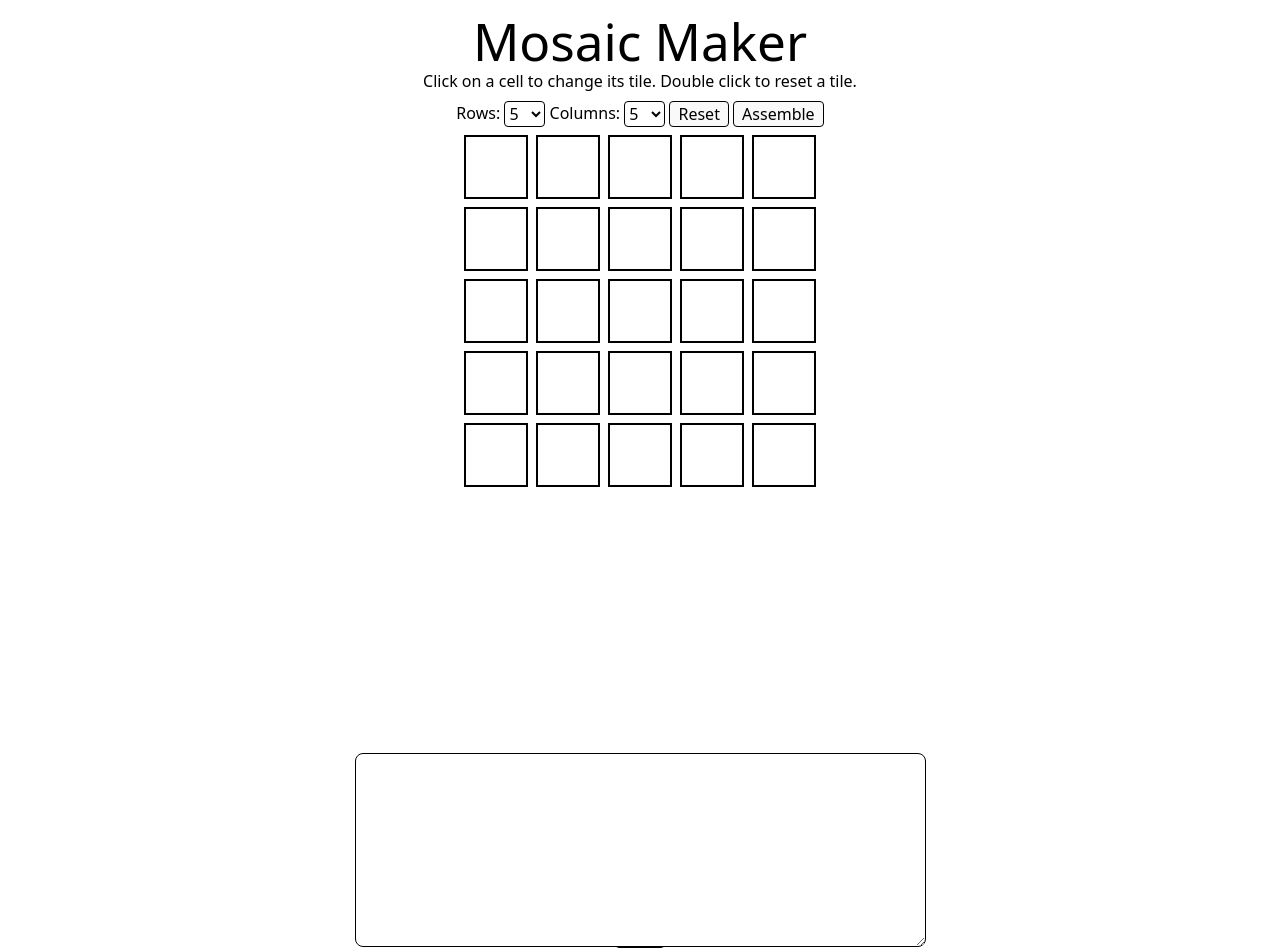
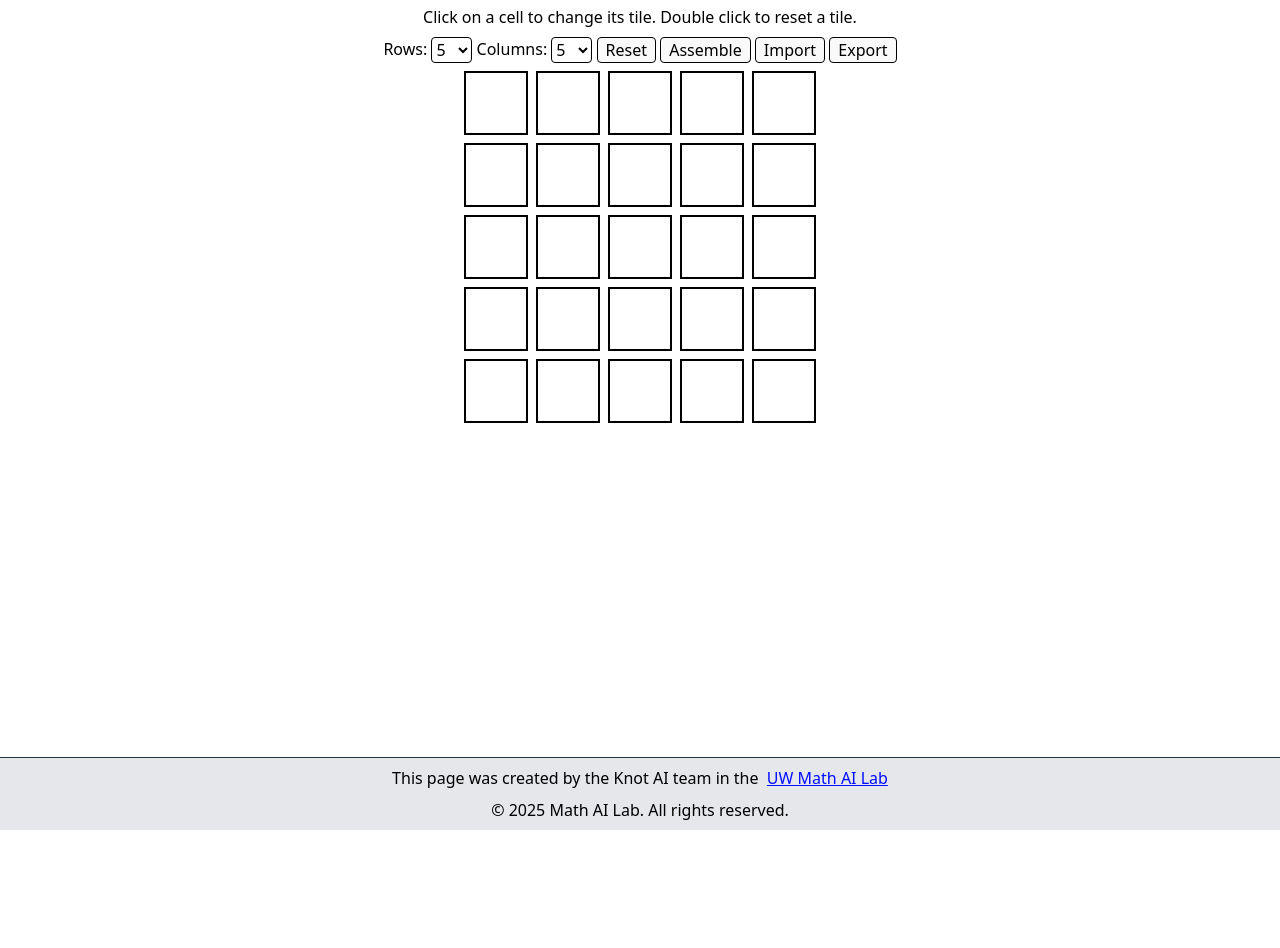
Before and after one commit to soldenstoll/knotlink, a React (Vite) app in the folder client/: page /mosaic-maker in a window 1280 px wide. Shown: the part 124-1072 px from the top of the page. After the commit the page ends 954 px from the top, so only its background shows below. Built offline with nearby package versions, Linux system fonts and the light colour scheme.

Commit message:
updated game section

```diff
--- a/client/src/App.jsx
+++ b/client/src/App.jsx
@@ -17,7 +17,7 @@ function App() {
   return (
     <>
       <Header refFunc={scrollToTop}></Header>
-      <div className='main-content min-h-[101vh] pt-16' ref={topOfPageRef}>
+      <div className='main-content min-h-[101vh] mt-18'>
         <Routes>
           {routes.map(( { path, element }, idx) => {
             console.log(path)
--- a/client/src/KnottingUnknottingGame.jsx
+++ b/client/src/KnottingUnknottingGame.jsx
@@ -15,14 +15,16 @@ function KnottingUnknottingGame() {
     const [gameBegan, setGameBegan] = useState(false)
 
     const wrappedSetter = (_board, _rows, _cols) => {
+        setBoard(_board)
         setRows(_rows)
         setCols(_cols)
-        setBoard(_board)
         setLoadBoard(false)
+        console.log(rows)
+        console.log(cols)
     }
 
     return (
-        <div className="flex flex-col w-full gap-4">
+        <div className="flex flex-col w-full gap-4 text-black">
             {!gameBegan && <div id="game-knotinput-wrapper" className="flex flex-col w-[80%] items-center self-center">
                 {!loadBoard && <button onClick={() => setLoadBoard(true)}>load game board</button>}
                 {loadBoard && <KnotInput setter={wrappedSetter}></KnotInput>}
--- a/client/src/MosaicMaker.jsx
+++ b/client/src/MosaicMaker.jsx
@@ -8,9 +8,10 @@ function MosaicMaker() {
   const [cols, setCols] = useState(5);
   const [resetSignal, setResetSignal] = useState(0);
   const [assembleSignal, setAssembleSignal] = useState(0);
+  const [importSignal, setImportSignal] = useState(false)
+  const [exportSignal, setExportSignal] = useState(false)
 
   const buttonName = ["Assemble", "Edit"];
-
 
   const options = Array.from({ length: 20 }, (_, i) => i + 1)
 
@@ -59,9 +60,25 @@ function MosaicMaker() {
         >
           {buttonName[assembleSignal]}
         </button>
+        <p>&nbsp;</p>
+        <button onClick={() => {
+          setImportSignal(!importSignal)
+          setExportSignal(false)
+        }}
+        >
+          Import
+        </button>
+        <p>&nbsp;</p>
+        <button onClick={() => {
+          setExportSignal(!exportSignal)
+          setImportSignal(false)
+        }}
+        >
+          Export
+        </button>
       </div>
       <KnotGrid rows={rows} cols={cols} resetSignal={resetSignal} assembleSignal={assembleSignal}
-                setCols={setCols} setRows={setRows} />
+                setCols={setCols} setRows={setRows} importSignal={importSignal} exportSignal={exportSignal} />
     </div>
   )
 }
--- a/client/src/components/KnotGrid.jsx
+++ b/client/src/components/KnotGrid.jsx
@@ -4,7 +4,8 @@ import { useState } from 'react';
 import KnotInput from './KnotInput';
 
 // TODO: Add import and export buttons
-function KnotGrid({ rows, cols, resetSignal, assembleSignal, setCols, setRows }) {
+function KnotGrid({ rows, cols, resetSignal, assembleSignal,
+                    setCols, setRows, importSignal, exportSignal }) {
   // State
   const [cells, setCells] = useState(Array.from({ length: rows * cols }, () => 0))
   const [currCell, setCurrCell] = useState(-1)
@@ -86,6 +87,20 @@ function KnotGrid({ rows, cols, resetSignal, assembleSignal, setCols, setRows })
     setCells(_cells)
   }
 
+  const getStringRep = () => {
+    let res = "["
+    for (let i = 0; i < rows; i++) {
+      res += "["
+      for (let j = 0; j < cols - 1; j++) {
+        res += cells[i * cols + j] + ", "
+      }
+      res += cells[i * cols + cols - 1] + "]"
+      res += i === rows - 1 ? "" : "\n"
+    }
+    res += "]"
+    return res
+  }
+
   /////////////////////////////////////////////////////////////////////////////
 
   // Create list of images
@@ -96,6 +111,17 @@ function KnotGrid({ rows, cols, resetSignal, assembleSignal, setCols, setRows })
   // Display grid
   return (
     <div className="grid-wrapper text-black flex flex-col mb-4">
+      {importSignal &&
+      <div className="flex flex-col mb-4 items-center">
+        <KnotInput setter={wrappedSetter} />
+      </div>}
+      {exportSignal &&
+      <div className="flex flex-col mb-4 items-center">
+        <textarea id="input-box" rows={8} cols={60} value={getStringRep()}
+                className="border-1 rounded-lg caret-transparent"
+        >
+        </textarea>
+      </div>}
       <div className="grid"
            role="grid"
            aria-label="5 by 5 grid"
@@ -183,7 +209,6 @@ function KnotGrid({ rows, cols, resetSignal, assembleSignal, setCols, setRows })
         </div>}
         {!showSelection &&
         <div className='h-[266px]'></div>}
-        <KnotInput setter={wrappedSetter} />
     </div>
   )
 }
```
